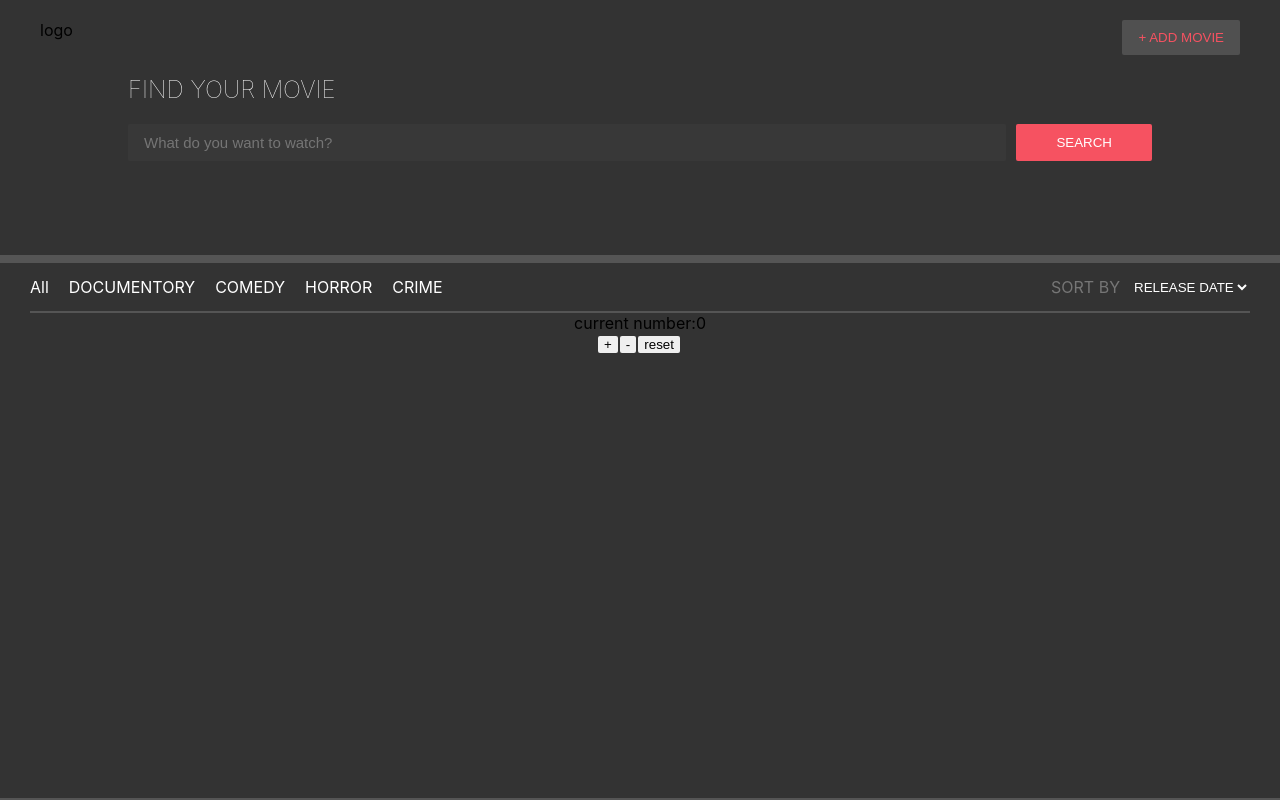
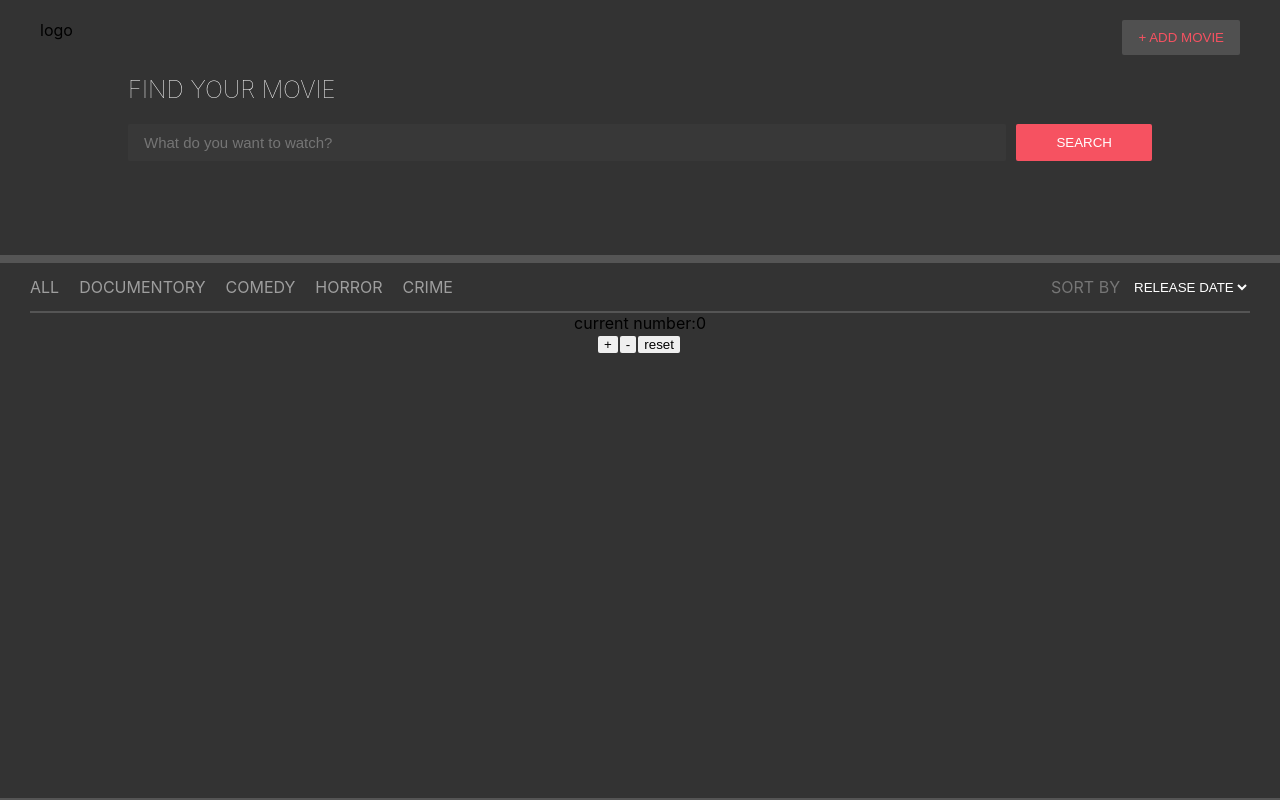
Before and after one commit to ash09227123/react-app, a React (Create React App) app: page / in a window 1280 px wide. Built offline with nearby package versions, Linux system fonts and the light colour scheme; the HTML template or start-up script is replaced by a standard one.

Commit message:
feat:catelog function

```diff
--- a/src/components/Catalog/index.css
+++ b/src/components/Catalog/index.css
@@ -6,8 +6,11 @@
 }
 
 .catalog {
+  color: rgb(158, 158, 158);
+  display: flex;
+}
+.selected{
   color: white;
-  display: flex;
 }
 .catalog > div:not(:last-child) {
   margin-right: 20px;
--- a/src/components/Catalog/index.jsx
+++ b/src/components/Catalog/index.jsx
@@ -2,7 +2,7 @@
  * @Author: Paul He Paul_He@epam.com
  * @Date: 2022-10-17 16:03:27
  * @LastEditors: Paul He Paul_He@epam.com
- * @LastEditTime: 2022-10-17 16:33:10
+ * @LastEditTime: 2022-10-18 15:14:42
  * @FilePath: \react-app\src\components\Catalog\index.jsx
  * @Description:
  *
@@ -13,18 +13,37 @@ import "./index.css";
 
 class Catalog extends PureComponent {
   state = {
-    current: 0,
+    cateTypes: [
+      { text: "ALL", checked: false },
+      { text: "DOCUMENTORY", checked: false },
+      { text: "COMEDY", checked: false },
+      { text: "HORROR", checked: false },
+      { text: "CRIME", checked: false },
+    ],
   };
+  switchCate(text) {
+    let mutatedCateTypes = this.state.cateTypes.map((item) => {
+      item.checked = item.text === text ? true : false;
+      return item;
+    });
+    this.setState({ cateTypes: mutatedCateTypes });
+  }
   render() {
     return (
       <>
         <div className="clasify_wrap">
           <div className="catalog">
-            <div>All</div>
-            <div>DOCUMENTORY</div>
-            <div>COMEDY</div>
-            <div>HORROR</div>
-            <div>CRIME</div>
+            {this.state.cateTypes.map((cate) => {
+              const { text, checked } = cate;
+              return (
+                <div
+                  onClick={() => (!checked ? this.switchCate(text) : false)}
+                  className={checked ? "selected" : ""}
+                >
+                  {text}
+                </div>
+              );
+            })}
           </div>
           <div className="sort_type">
             <div>SORT BY</div>
```
